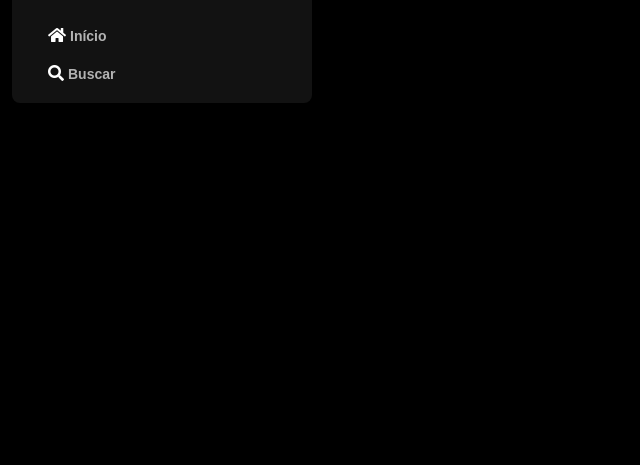
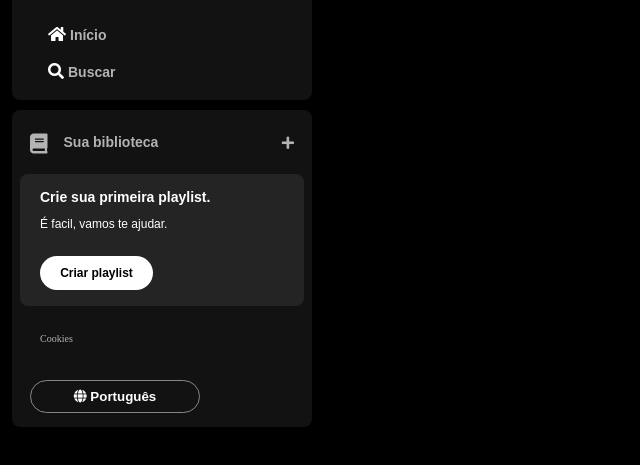
Before and after one commit to Renan-Marcelo-Nascimento/imersao_alura, a plain HTML site: page index.html in a window 1280 px wide. Shown: the part 75-540 px from the top of the page, without its empty margins (0-640 px from the left). Drawn offline with Linux system fonts and the light colour scheme.

Commit message:
segunda aula imersao

```diff
--- a/index.html
+++ b/index.html
@@ -17,8 +17,7 @@
                     <img src="./assets/icons/logo-spotify.png" alt="Logo do spotify">
                 </a>
             </div>
-            <div>
-                <ul>
+            <ul>
                     <li>
                         <span class="fa fa-home"></span>
                         <span><a href="#">Início</a></span>
@@ -27,9 +26,38 @@
                         <span class="fa fa-search"></span>
                         <span><a href="#">Buscar</a></span>
                     </li>
-                </ul>
+            </ul>
+
+        </nav>
+
+        <div class="biblioteca">
+            <div class ="biblioteca__conteudo">
+                <button class="biblioteca__conteudo__botao">
+                    <span class="fa fa-book"></span>
+                    <span>Sua biblioteca</span>
+                </button>
+                <span class="fa fa-plus"></span>
             </div>
-        </nav>
+            <section class="biblioteca-playlist">
+                <div class="biblioteca-playlist__conteudo">
+                    <span class="texto titulo">Crie sua primeira playlist.</span>
+                    <span class="texto subtitulo">É facil, vamos te ajudar.</span>
+                    <button class="biblioteca__playlist__botao">
+                        <span>Criar playlist</span>
+                    </button>
+                </div>
+            </section>
+            <div class="cookies">
+                <a href="#" class="cookies__link">Cookies</a>
+            </div>
+            <div class="linguagem">
+                <button class="linguagem__botao">
+                    <span class="fa fa-globe"></span>
+                    <span>Português</span>
+                </button>
+            </div>
+        </div>
     </div>
+
 </body>
 </html>
--- a/reset.css
+++ b/reset.css
@@ -0,0 +1,48 @@
+/* http://meyerweb.com/eric/tools/css/reset/
+   v2.0 | 20110126
+   License: none (public domain)
+*/
+
+html, body, div, span, applet, object, iframe,
+h1, h2, h3, h4, h5, h6, p, blockquote, pre,
+a, abbr, acronym, address, big, cite, code,
+del, dfn, em, img, ins, kbd, q, s, samp,
+small, strike, strong, sub, sup, tt, var,
+b, u, i, center,
+dl, dt, dd, ol, ul, li,
+fieldset, form, label, legend,
+table, caption, tbody, tfoot, thead, tr, th, td,
+article, aside, canvas, details, embed,
+figure, figcaption, footer, header, hgroup,
+menu, nav, output, ruby, section, summary,
+time, mark, audio, video {
+	margin: 0;
+	padding: 0;
+	border: 0;
+	font-size: 100%;
+	font: inherit;
+	vertical-align: baseline;
+}
+/* HTML5 display-role reset for older browsers */
+article, aside, details, figcaption, figure,
+footer, header, hgroup, menu, nav, section {
+	display: block;
+}
+body {
+	line-height: 1;
+}
+ol, ul {
+	list-style: none;
+}
+blockquote, q {
+	quotes: none;
+}
+blockquote:before, blockquote:after,
+q:before, q:after {
+	content: '';
+	content: none;
+}
+table {
+	border-collapse: collapse;
+	border-spacing: 0;
+}
--- a/styles.css
+++ b/styles.css
@@ -47,5 +47,144 @@
     text-decoration: none;
     font-weight: 600;
     font-size: 14px;
+    font-family: "DM Sans", sans-serif ;
+}
+
+.biblioteca{
+    background-color: #121212;
+    border-radius: 8px;
+    display: flex;
+    justify-content: space-between;
+    flex-direction: column;
+    padding: 4px 8px;
+    color: #b3b3b3;
+    font-weight: 600;
+    font-size: 14px;
+    margin-top: 10px;
+}
+
+.biblioteca__conteudo{
+    display: flex;
+    justify-content: space-between;
+
+}
+
+.biblioteca__conteudo__botao{
+    display: flex;
+    margin-right: 10px;
+    color: #b3b3b3;
+    background-color: transparent;
+    border: 0;
+    font-size: 14px;
+    font-weight: 700;
+    font-family: "DM Sans", sans-serif ;
+    text-align: center;
+    text-decoration: none;
+    text-transform: none;
+    padding: 20px 10px;
+}
+
+.biblioteca .biblioteca__conteudo__botao .fa{
+    font-size: 20px;
+    margin-right: 8px;
+    font-weight: 300;
+    padding-right: 8px;
+}
+
+.biblioteca .biblioteca__conteudo .fa-plus{
+    margin: 22px 10px;
+}
+
+.biblioteca-playlist{
+    display: flex;
+    background-color: #242424;
+    align-items: flex-start;
+    justify-content: space-between;
+    gap: 20px;
+    flex-direction: column;
+    border-radius: 8px;
+    padding: 4px 8px;
+    color: #ffffff;
+    font-weight: 600;
+    font-size: 14px;
+    margin-top: 8px 0;
+    padding: 16px 20px;
+    font-family: "DM Sans", sans-serif ;
+}
+
+.biblioteca-playlist__conteudo{
+    display: flex;
+    flex-direction: column;
+}
+
+.biblioteca-playlist__conteudo .texto{
+    color: #ffffff;
+    padding-bottom: 14px;
+    font-family: "DM Sans", sans-serif ;
+}
+
+.biblioteca-playlist__conteudo .titulo{
+    font-weight: 700;
+}
+
+.biblioteca-playlist__conteudo .subtitulo{
+    font-weight: 500;
+    font-size: 12px;
+}
+
+.biblioteca__playlist__botao{
+    background-color: #ffffff;
+    color: #000000;
+    border-radius: 20px;
+    font-size: 12px;
+    font-weight: 700;
+    border: 0;
     font-family: "DM Sans", sans-serif;
+    text-decoration: none;
+    text-transform: none;
+    padding: 10px;
+    margin-top: 12px;
+    width: 113px;
+    cursor: pointer;
 }
+.biblioteca__playlist__botao:hover{
+        -xpedu-transform: scale(1.1);
+        -ms-transform: scale(1.1);
+         transform: scale(1.1);
+}
+
+.sidebar .cookies{
+    margin: 25px 20px;
+}
+
+.sidebar .cookies a{
+    text-decoration: none;
+    color: #b3b3b3;
+    font-weight: 500;
+    font-size: 10px;
+}
+
+.sidebar .cookies a:hover{
+    text-decoration: underline;
+
+}
+
+.linguagem__botao{
+    background-color: transparent;
+    border: 1px solid #878787;
+    border-radius: 20px;
+    color: #ffffff;
+    cursor: pointer;
+    align-items: center;
+    margin: 10px;
+    padding: 8px;
+    font-weight: bold;
+    width: 170px;
+    font-family: "DM Sans", sans-serif ;
+}
+
+.linguagem__botao:hover{
+    -xpedu-transform: scale(1.1);
+    -ms-transform: scale(1.1);
+     transform: scale(1.1);
+}
```
